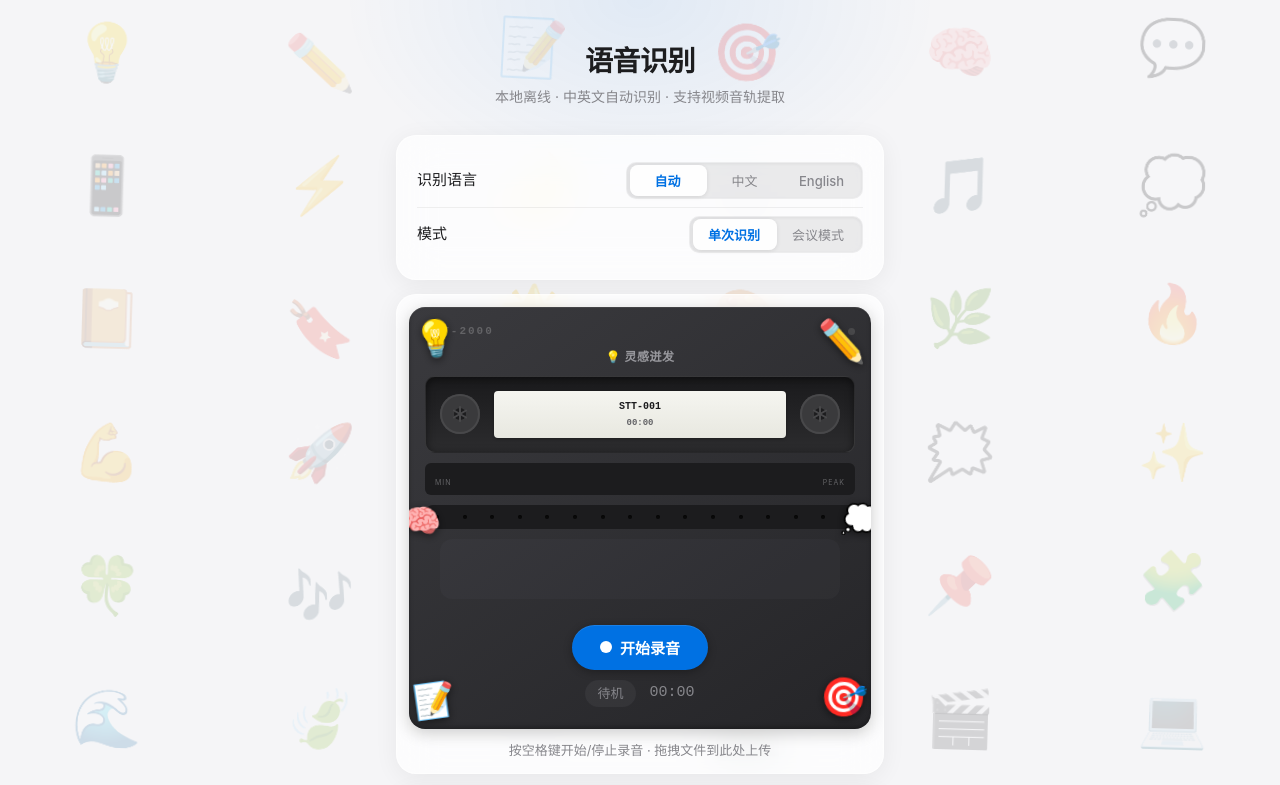
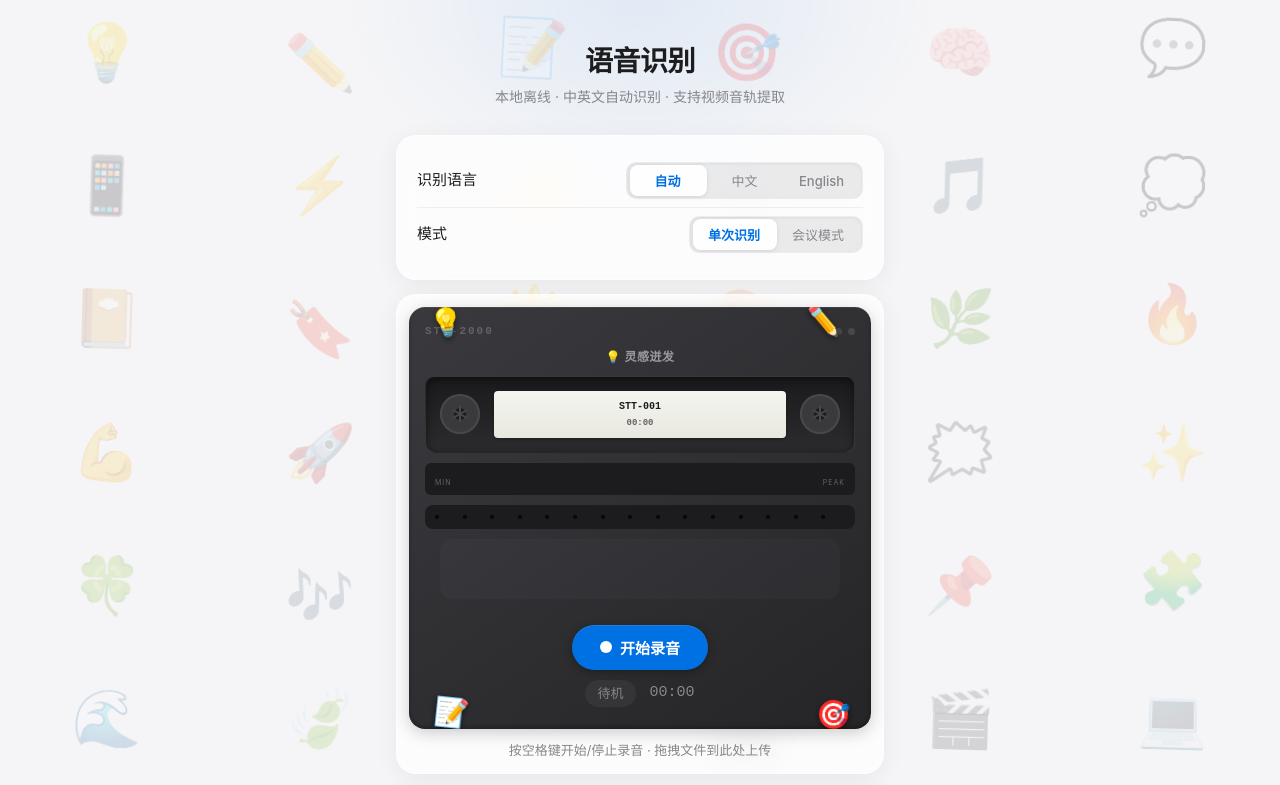
Before and after one commit to lszlovelhl/local-speech-to-text, a plain HTML site: page static/index.html in a window 1280 px wide. Shown: the top 785 px of the page. Drawn offline with Linux system fonts and the light colour scheme.

Commit message:
style: 贴纸贴在磁带仓边框四角，28px，微倾斜，像真walkman贴纸

```diff
--- a/static/index.html
+++ b/static/index.html
@@ -64,22 +64,18 @@
                     </div>
                 </div>
 
-                <!-- Mode stickers on body — around edges, not over controls -->
+                <!-- Mode stickers on body -->
                 <div class="walkman-stickers" id="stickersSingle">
-                    <span class="sticker" style="top:4px;left:4px;font-size:36px">💡</span>
-                    <span class="sticker" style="top:4px;right:4px;font-size:40px">✏️</span>
-                    <span class="sticker" style="bottom:4px;left:4px;font-size:34px">📝</span>
-                    <span class="sticker" style="bottom:4px;right:4px;font-size:38px">🎯</span>
-                    <span class="sticker" style="top:45%;left:-8px;font-size:32px">🧠</span>
-                    <span class="sticker" style="top:45%;right:-8px;font-size:30px">💭</span>
+                    <span class="sticker" style="top:-6px;left:20px">💡</span>
+                    <span class="sticker" style="top:-8px;right:30px">✏️</span>
+                    <span class="sticker" style="bottom:-4px;left:25px">📝</span>
+                    <span class="sticker" style="bottom:-6px;right:20px">🎯</span>
                 </div>
                 <div class="walkman-stickers stickers-conf" id="stickersConf">
-                    <span class="sticker" style="top:4px;left:4px;font-size:38px">👥</span>
-                    <span class="sticker" style="top:4px;right:4px;font-size:36px">🏛️</span>
-                    <span class="sticker" style="bottom:4px;left:4px;font-size:40px">💼</span>
-                    <span class="sticker" style="bottom:4px;right:4px;font-size:34px">🗣️</span>
-                    <span class="sticker" style="top:48%;left:-8px;font-size:32px">🔥</span>
-                    <span class="sticker" style="top:48%;right:-8px;font-size:36px">🚀</span>
+                    <span class="sticker" style="top:-6px;left:20px">👥</span>
+                    <span class="sticker" style="top:-8px;right:30px">🏛️</span>
+                    <span class="sticker" style="bottom:-4px;left:25px">💼</span>
+                    <span class="sticker" style="bottom:-6px;right:20px">🗣️</span>
                 </div>
 
                 <!-- Mode label -->
--- a/static/style.css
+++ b/static/style.css
@@ -290,7 +290,7 @@ body.mode-conference .emoji-bg-conf {
     letter-spacing: 0.5px;
 }
 
-/* Mode stickers on body — peel off & fly in */
+/* Mode stickers on body — like real walkman stickers on the cassette frame */
 .walkman-stickers {
     position: absolute;
     inset: 0;
@@ -300,17 +300,13 @@ body.mode-conference .emoji-bg-conf {
 .sticker {
     position: absolute;
     font-size: 28px;
-    filter: drop-shadow(0 2px 4px rgba(0,0,0,0.5));
+    filter: drop-shadow(0 2px 3px rgba(0,0,0,0.5));
     transition: transform 0.4s ease, opacity 0.4s ease;
 }
-.sticker:nth-child(1) { transform: rotate(-5deg); }
-.sticker:nth-child(2) { transform: rotate(3deg); }
-.sticker:nth-child(3) { transform: rotate(-8deg); }
-.sticker:nth-child(4) { transform: rotate(6deg); }
-.sticker:nth-child(5) { transform: rotate(-3deg); }
-.sticker:nth-child(6) { transform: rotate(8deg); }
-.sticker:nth-child(7) { transform: rotate(-6deg); }
-.sticker:nth-child(8) { transform: rotate(4deg); }
+.sticker:nth-child(1) { transform: rotate(-8deg); }
+.sticker:nth-child(2) { transform: rotate(5deg); }
+.sticker:nth-child(3) { transform: rotate(6deg); }
+.sticker:nth-child(4) { transform: rotate(-5deg); }
 .stickers-conf {
     display: none;
 }
```
